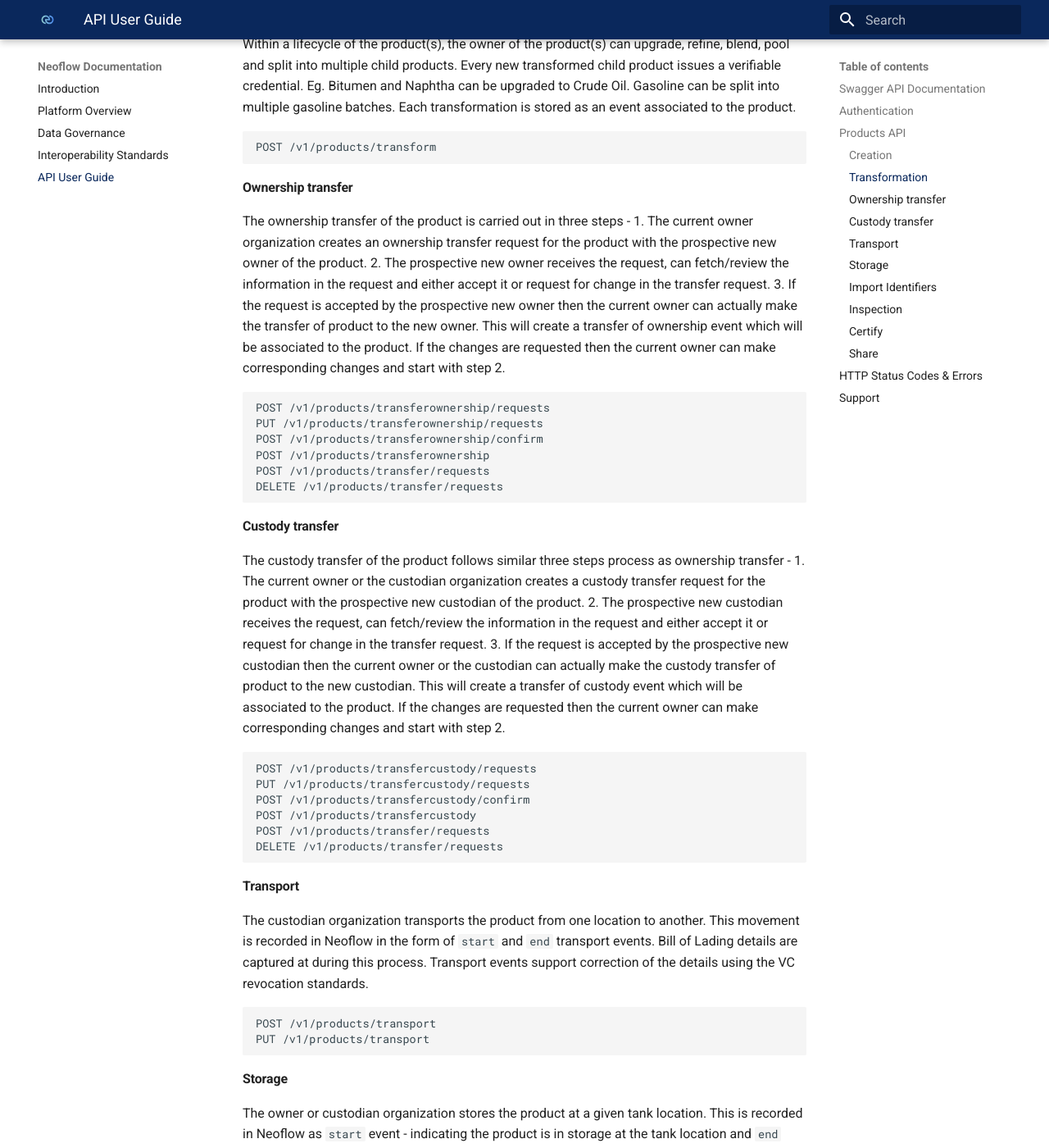
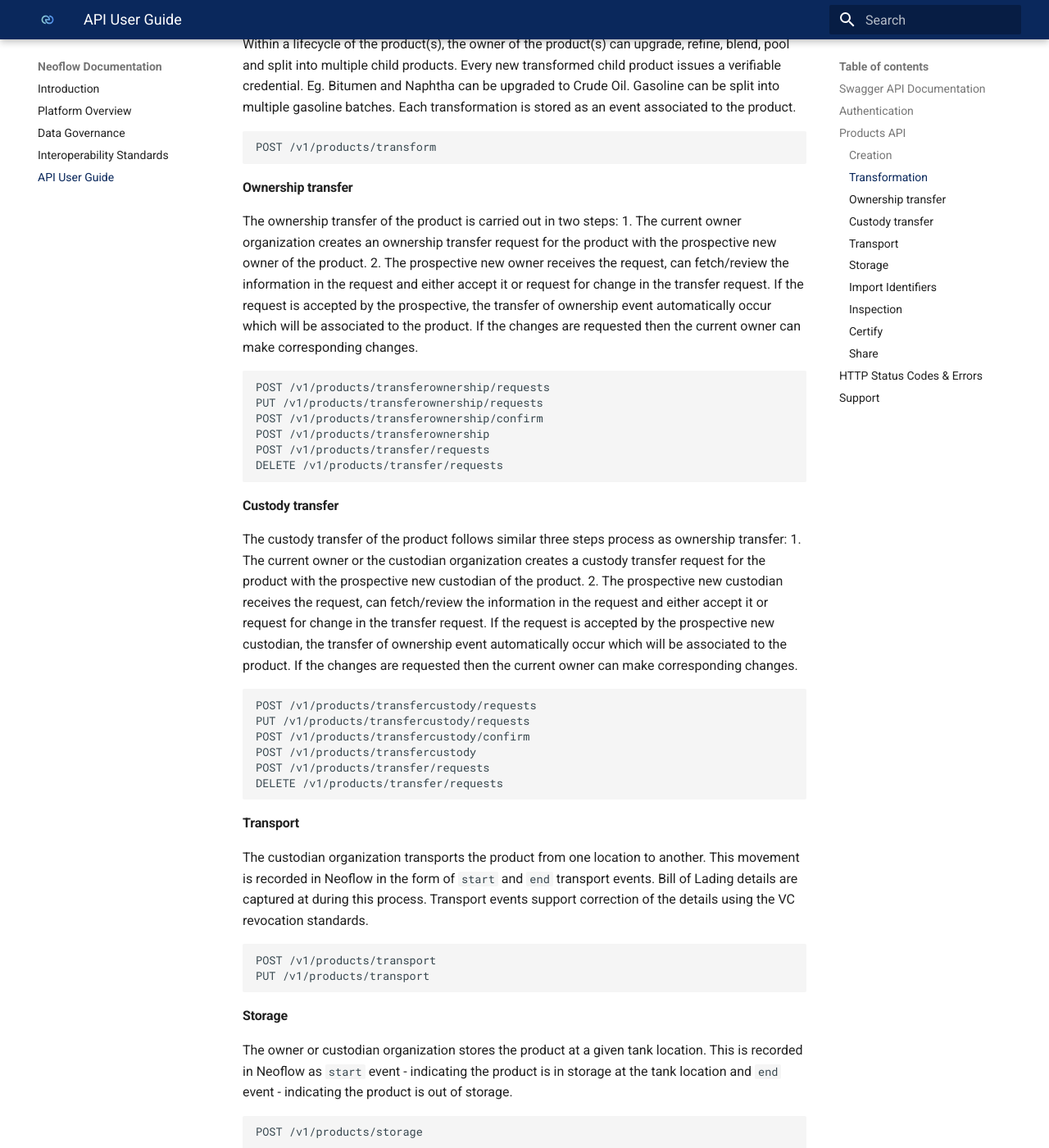
Before and after one commit to armen-mavennet/neoflow-docs-1, an MkDocs documentation site: the page built from docs/api-user-guide.md, in a window 1280 px wide and 1400 px high, scrolled down 1155 px. Shown: the whole window at 82% size. Built offline with MkDocs 1.6.1 and Material for MkDocs 9.7.7, drawn with Linux system fonts in a browser that asks for light colours.

Commit message:
feat: transfer ownership and custody in two steps

````diff
--- a/docs/api-user-guide.md
+++ b/docs/api-user-guide.md
@@ -40,10 +40,9 @@
 
 #### Ownership transfer
 
-The ownership transfer of the product is carried out in three steps -
+The ownership transfer of the product is carried out in two steps:
 1. The current owner organization creates an ownership transfer request for the product with the prospective new owner of the product.
-2. The prospective new owner receives the request, can fetch/review the information in the request and either accept it or request for change in the transfer request.
-3. If the request is accepted by the prospective new owner then the current owner can actually make the transfer of product to the new owner. This will create a transfer of ownership event which will be associated to the product. If the changes are requested then the current owner can make corresponding changes and start with step 2.
+2. The prospective new owner receives the request, can fetch/review the information in the request and either accept it or request for change in the transfer request. If the request is accepted by the prospective, the transfer of ownership event automatically occur which will be associated to the product. If the changes are requested then the current owner can make corresponding changes.
 
 ```
 POST /v1/products/transferownership/requests
@@ -56,10 +55,9 @@
 
 #### Custody transfer
 
-The custody transfer of the product follows similar three steps process as ownership transfer -
+The custody transfer of the product follows similar three steps process as ownership transfer:
 1. The current owner or the custodian organization creates a custody transfer request for the product with the prospective new custodian of the product.
-2. The prospective new custodian receives the request, can fetch/review the information in the request and either accept it or request for change in the transfer request.
-3. If the request is accepted by the prospective new custodian then the current owner or the custodian can actually make the custody transfer of product to the new custodian. This will create a transfer of custody event which will be associated to the product. If the changes are requested then the current owner can make corresponding changes and start with step 2.
+2. The prospective new custodian receives the request, can fetch/review the information in the request and either accept it or request for change in the transfer request. If the request is accepted by the prospective new custodian, the transfer of ownership event automatically occur which will be associated to the product. If the changes are requested then the current owner can make corresponding changes.
 
 ```
 POST /v1/products/transfercustody/requests
````
